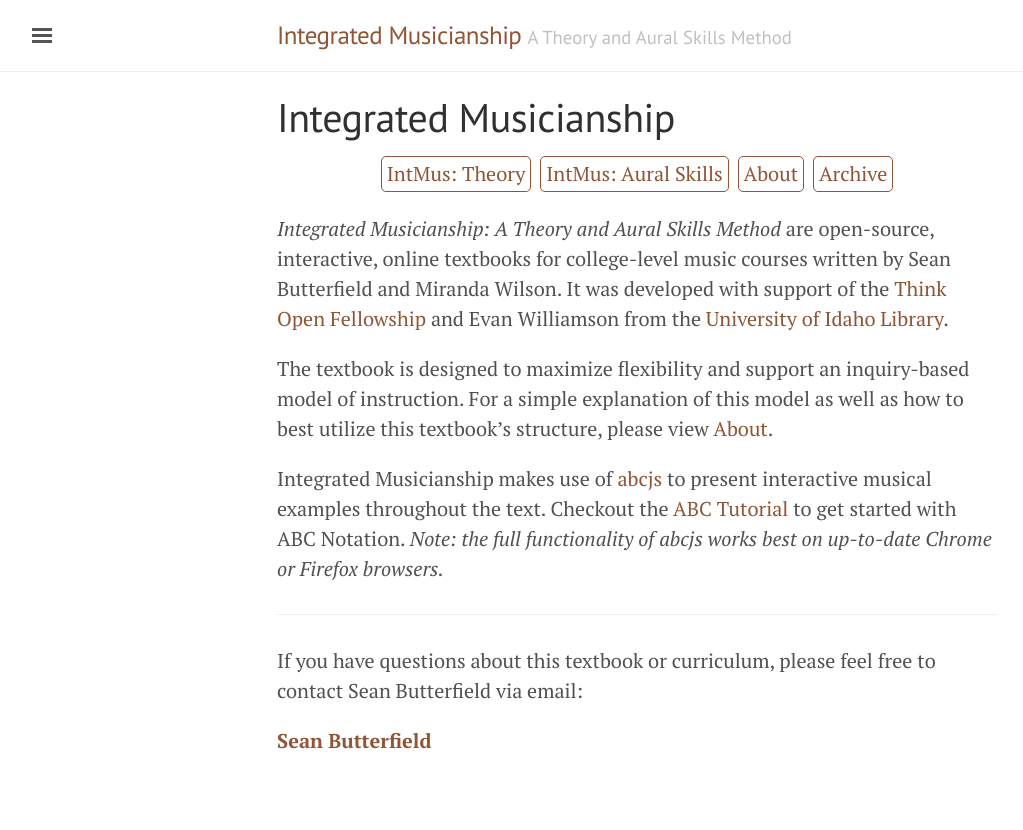
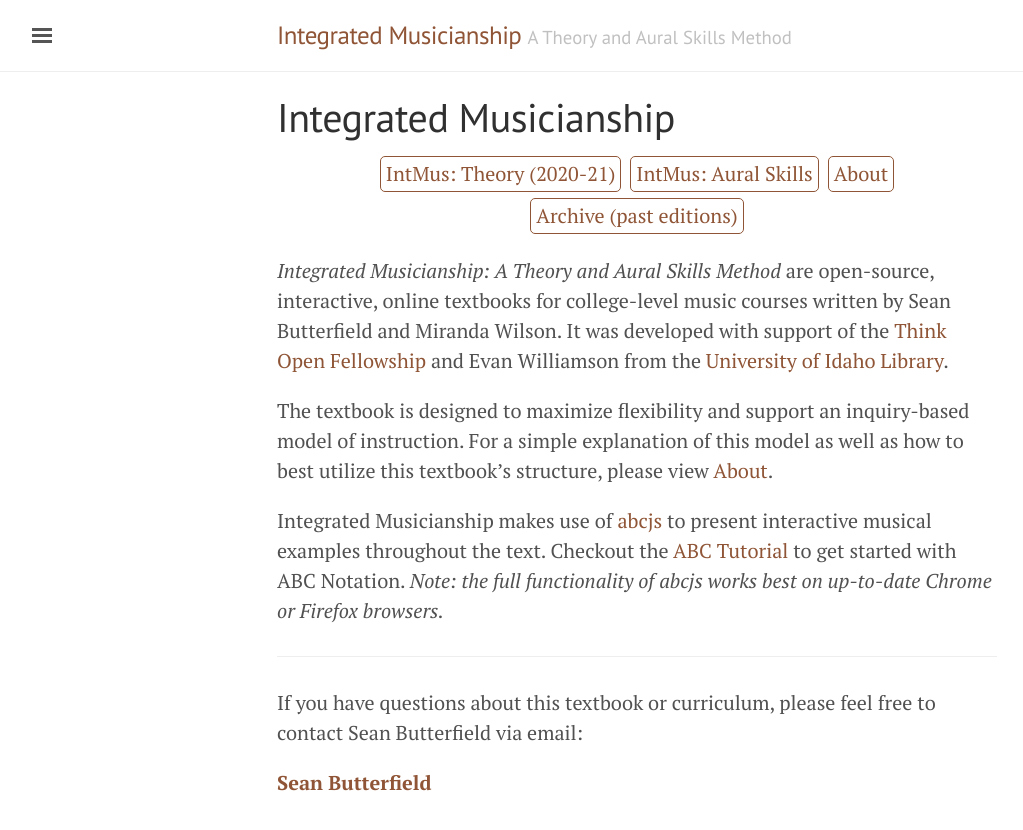
Before and after one commit to intmus/intmus.github.io, a Jekyll site: the page built from index.md, in a window 1280 px wide. Shown: the top 830 px of the page, without its empty margins (3-1026 px from the left). Built offline with Jekyll 4.4.1, drawn with Linux system fonts in a browser that asks for light colours.

Commit message:
update 2020-21 edition links

```diff
--- a/index.md
+++ b/index.md
@@ -4,10 +4,10 @@ title: Integrated Musicianship
 ---
 
 <ul class="index-buttons">
-<li><a href="https://intmus.github.io/inttheory19-20/">IntMus: Theory</a></li>
+<li><a href="https://intmus.github.io/inttheory20-21/">IntMus: Theory (2020-21)</a></li>
 <li><a href="https://intmus.github.io/intas19-20/">IntMus: Aural Skills</a></li>
 <li><a href="{{ "/about.html" | absolute_url }}">About</a></li>
-<li><a href="{{ "/archive.html" | absolute_url }}">Archive</a></li>
+<li><a href="{{ "/archive.html" | absolute_url }}">Archive (past editions)</a></li>
 </ul>
 
 *Integrated Musicianship: A Theory and Aural Skills Method* are open-source, interactive, online textbooks for college-level music courses written by Sean Butterfield and Miranda Wilson.
```
Also changed, not shown: archive.md (+4 -0 lines).
